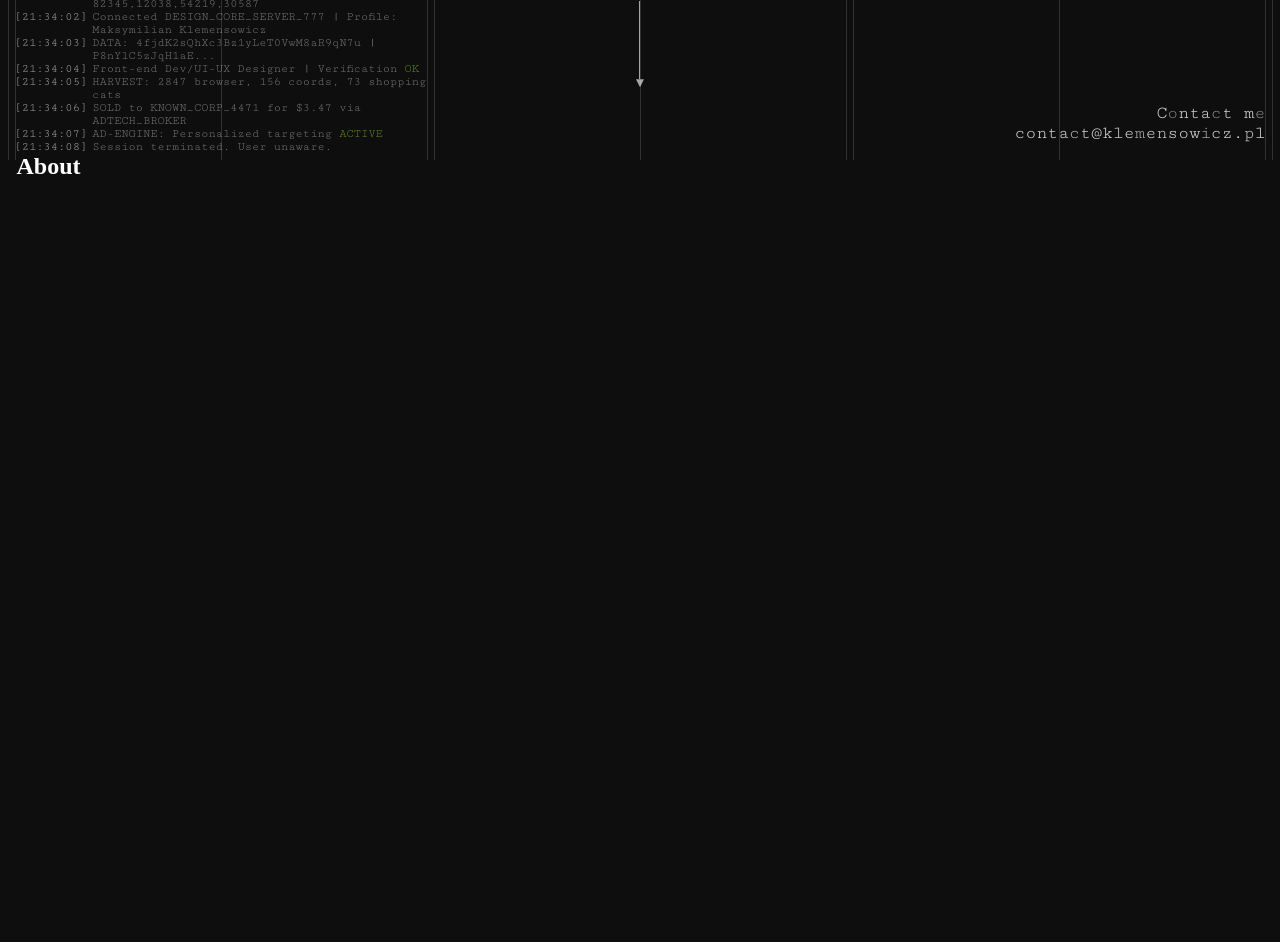
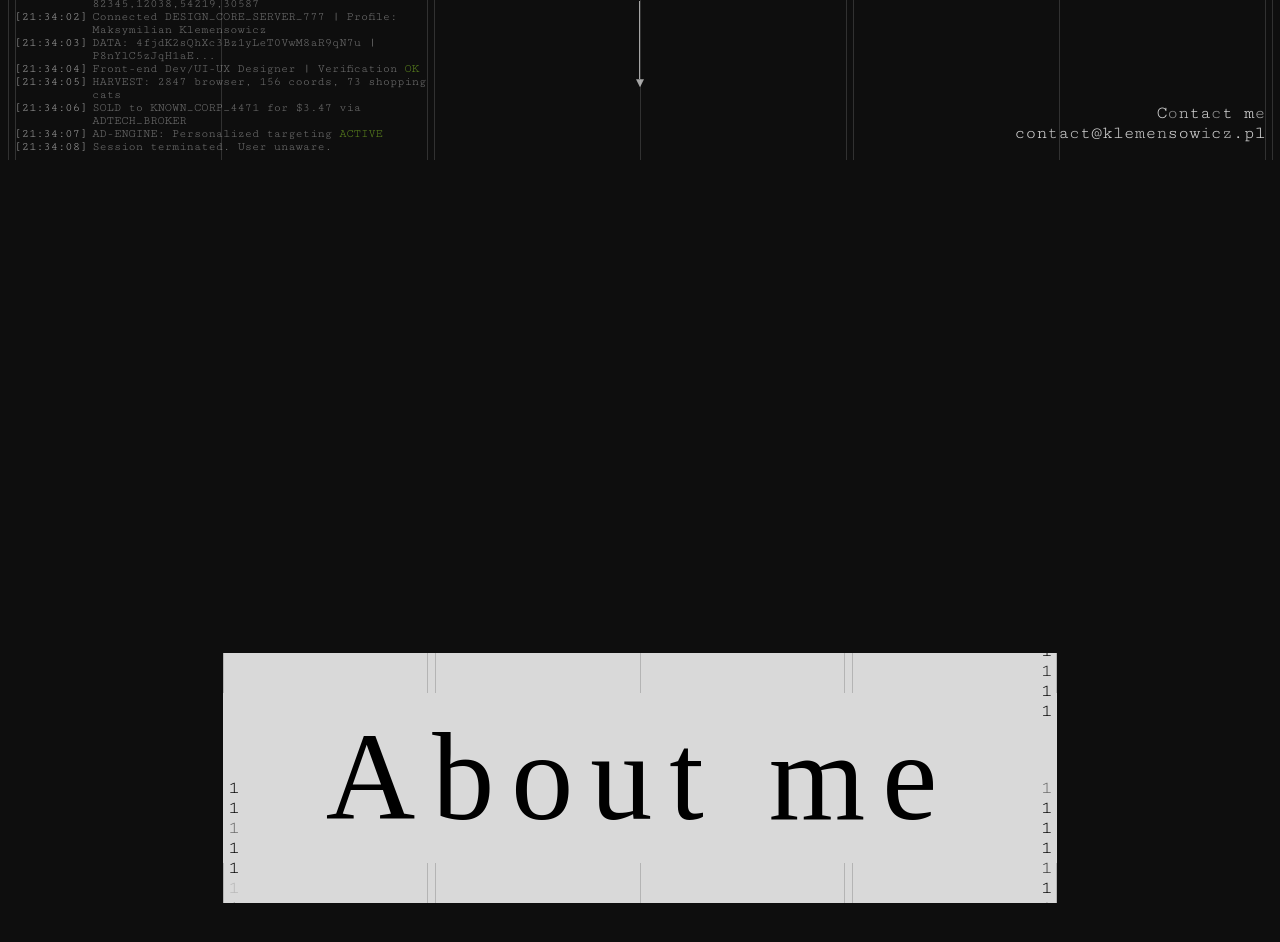
Before and after one commit to M4kses0wicz/portfolio-website, a Vue app in the folder Portfolio Website/: page / in a window 1280 px wide. Shown: the part 640-1582 px from the top of the page. Before the commit the page ends 827 px from the top, so only its background shows below. Built offline with nearby package versions, Linux system fonts and the light colour scheme; a web font is replaced by a local one.

Commit message:
section header 1.0

```diff
--- a/Portfolio Website/src/components/UI/SectionHeader.vue
+++ b/Portfolio Website/src/components/UI/SectionHeader.vue
@@ -1,17 +1,382 @@
 <script setup>
 const props = defineProps({
   title: String,
+  number: Number,
 });
 </script>
 
 <template>
   <div class="container">
+    <div class="bg-section">
+      <div class="wrapper">
+        <div class="line"></div>
+      </div>
+      <div class="wrapper">
+        <div class="line"></div>
+        <div class="line"></div>
+      </div>
+      <div class="wrapper">
+        <div class="line"></div>
+      </div>
+      <div class="wrapper">
+        <div class="line"></div>
+        <div class="line"></div>
+      </div>
+      <div class="wrapper">
+        <div class="line"></div>
+      </div>
+    </div>
+    <div class="bg-section bottom">
+      <div class="wrapper">
+        <div class="line"></div>
+      </div>
+      <div class="wrapper">
+        <div class="line"></div>
+        <div class="line"></div>
+      </div>
+      <div class="wrapper">
+        <div class="line"></div>
+      </div>
+      <div class="wrapper">
+        <div class="line"></div>
+        <div class="line"></div>
+      </div>
+      <div class="wrapper">
+        <div class="line"></div>
+      </div>
+    </div>
+    <div class="carousel">
+      <div class="wrapper">
+        <div class="num">
+          <strong>{{ number }}</strong>
+        </div>
+        <div class="num">
+          <strong class="dim">{{ number }}</strong>
+        </div>
+        <div class="num">
+          <strong>{{ number }}</strong>
+        </div>
+        <div class="num">
+          <strong>{{ number }}</strong>
+        </div>
+        <div class="num">
+          <strong class="soft">{{ number }}</strong>
+        </div>
+        <div class="num">
+          <strong>{{ number }}</strong>
+        </div>
+        <div class="num">
+          <strong>{{ number }}</strong>
+        </div>
+        <div class="num">
+          <strong class="faint">{{ number }}</strong>
+        </div>
+        <div class="num">
+          <strong>{{ number }}</strong>
+        </div>
+        <div class="num">
+          <strong>{{ number }}</strong>
+        </div>
+        <div class="num">
+          <strong>{{ number }}</strong>
+        </div>
+        <div class="num">
+          <strong class="normal">{{ number }}</strong>
+        </div>
+        <div class="num">
+          <strong>{{ number }}</strong>
+        </div>
+        <div class="num">
+          <strong>{{ number }}</strong>
+        </div>
+        <div class="num">
+          <strong>{{ number }}</strong>
+        </div>
+        <div class="num">
+          <strong class="bold">{{ number }}</strong>
+        </div>
+        <div class="num">
+          <strong>{{ number }}</strong>
+        </div>
+        <div class="num">
+          <strong>{{ number }}</strong>
+        </div>
+        <div class="num">
+          <strong>{{ number }}</strong>
+        </div>
+        <div class="num">
+          <strong class="bright">{{ number }}</strong>
+        </div>
+      </div>
+      <div class="wrapper">
+        <div class="num">
+          <strong>{{ number }}</strong>
+        </div>
+        <div class="num">
+          <strong>{{ number }}</strong>
+        </div>
+        <div class="num">
+          <strong class="soft">{{ number }}</strong>
+        </div>
+        <div class="num">
+          <strong>{{ number }}</strong>
+        </div>
+        <div class="num">
+          <strong>{{ number }}</strong>
+        </div>
+        <div class="num">
+          <strong class="faint">{{ number }}</strong>
+        </div>
+        <div class="num">
+          <strong>{{ number }}</strong>
+        </div>
+        <div class="num">
+          <strong>{{ number }}</strong>
+        </div>
+        <div class="num">
+          <strong class="strong">{{ number }}</strong>
+        </div>
+        <div class="num">
+          <strong>{{ number }}</strong>
+        </div>
+        <div class="num">
+          <strong>{{ number }}</strong>
+        </div>
+        <div class="num">
+          <strong>{{ number }}</strong>
+        </div>
+        <div class="num">
+          <strong class="dim">{{ number }}</strong>
+        </div>
+        <div class="num">
+          <strong>{{ number }}</strong>
+        </div>
+        <div class="num">
+          <strong>{{ number }}</strong>
+        </div>
+        <div class="num">
+          <strong>{{ number }}</strong>
+        </div>
+        <div class="num">
+          <strong class="normal">{{ number }}</strong>
+        </div>
+        <div class="num">
+          <strong>{{ number }}</strong>
+        </div>
+        <div class="num">
+          <strong class="bright">{{ number }}</strong>
+        </div>
+        <div class="num">
+          <strong>{{ number }}</strong>
+        </div>
+      </div>
+    </div>
     <h1>{{ title }}</h1>
+    <div class="carousel no2">
+      <div class="wrapper">
+        <div class="num">
+          <strong>{{ number }}</strong>
+        </div>
+        <div class="num">
+          <strong>{{ number }}</strong>
+        </div>
+        <div class="num">
+          <strong class="bold">{{ number }}</strong>
+        </div>
+        <div class="num">
+          <strong>{{ number }}</strong>
+        </div>
+        <div class="num">
+          <strong>{{ number }}</strong>
+        </div>
+        <div class="num">
+          <strong>{{ number }}</strong>
+        </div>
+        <div class="num">
+          <strong class="faint">{{ number }}</strong>
+        </div>
+        <div class="num">
+          <strong>{{ number }}</strong>
+        </div>
+        <div class="num">
+          <strong class="bright">{{ number }}</strong>
+        </div>
+        <div class="num">
+          <strong>{{ number }}</strong>
+        </div>
+        <div class="num">
+          <strong>{{ number }}</strong>
+        </div>
+        <div class="num">
+          <strong>{{ number }}</strong>
+        </div>
+        <div class="num">
+          <strong>{{ number }}</strong>
+        </div>
+        <div class="num">
+          <strong class="dim">{{ number }}</strong>
+        </div>
+        <div class="num">
+          <strong>{{ number }}</strong>
+        </div>
+        <div class="num">
+          <strong>{{ number }}</strong>
+        </div>
+        <div class="num">
+          <strong>{{ number }}</strong>
+        </div>
+        <div class="num">
+          <strong class="strong">{{ number }}</strong>
+        </div>
+        <div class="num">
+          <strong>{{ number }}</strong>
+        </div>
+        <div class="num">
+          <strong>{{ number }}</strong>
+        </div>
+      </div>
+      <div class="wrapper">
+        <div class="num">
+          <strong class="soft">{{ number }}</strong>
+        </div>
+        <div class="num">
+          <strong>{{ number }}</strong>
+        </div>
+        <div class="num">
+          <strong>{{ number }}</strong>
+        </div>
+        <div class="num">
+          <strong>{{ number }}</strong>
+        </div>
+        <div class="num">
+          <strong class="normal">{{ number }}</strong>
+        </div>
+        <div class="num">
+          <strong>{{ number }}</strong>
+        </div>
+        <div class="num">
+          <strong>{{ number }}</strong>
+        </div>
+        <div class="num">
+          <strong>{{ number }}</strong>
+        </div>
+        <div class="num">
+          <strong>{{ number }}</strong>
+        </div>
+        <div class="num">
+          <strong class="faint">{{ number }}</strong>
+        </div>
+        <div class="num">
+          <strong>{{ number }}</strong>
+        </div>
+        <div class="num">
+          <strong class="bold">{{ number }}</strong>
+        </div>
+        <div class="num">
+          <strong>{{ number }}</strong>
+        </div>
+        <div class="num">
+          <strong>{{ number }}</strong>
+        </div>
+        <div class="num">
+          <strong>{{ number }}</strong>
+        </div>
+        <div class="num">
+          <strong class="bright">{{ number }}</strong>
+        </div>
+        <div class="num">
+          <strong>{{ number }}</strong>
+        </div>
+        <div class="num">
+          <strong>{{ number }}</strong>
+        </div>
+        <div class="num">
+          <strong>{{ number }}</strong>
+        </div>
+        <div class="num">
+          <strong class="dim">{{ number }}</strong>
+        </div>
+      </div>
+    </div>
   </div>
 </template>
 
 <style lang="scss" scoped>
-h1 {
-  color: white;
+@use "../../styles/base.scss" as *;
+
+.container {
+  width: 100%;
+  height: 250px;
+  background: $white;
+  position: relative;
+  display: flex;
+
+  h1 {
+    font-family: $primary-font;
+    font-size: $XL-size-font;
+    font-weight: 400;
+    width: 95%;
+    @include FlexCenter(row);
+    letter-spacing: 17px;
+  }
+
+  .carousel {
+    width: 2.5%;
+    overflow: hidden;
+    @include FlexCenter(column);
+
+    .wrapper {
+      animation: anim 7s linear infinite;
+
+      &:nth-of-type(2) {
+        animation-delay: 7s;
+      }
+
+      .num {
+        font-family: $secondary-font;
+        font-size: $M-size-font;
+      }
+    }
+
+    &.no2 {
+      .wrapper {
+        animation-direction: reverse;
+      }
+    }
+  }
+
+  .bg-section {
+    width: 100%;
+    height: 100%;
+    display: flex;
+    justify-content: space-between;
+    position: absolute;
+    z-index: 1;
+
+    &.bottom {
+      .wrapper {
+        align-items: end;
+      }
+    }
+
+    .wrapper {
+      height: 100%;
+      display: flex;
+      gap: 7px;
+
+      .line {
+        height: 40px;
+        width: 1px;
+        background: $black;
+        opacity: 17.5%;
+      }
+    }
+  }
+}
+
+@keyframes anim {
+  to {
+    transform: translateY(-50%);
+  }
 }
 </style>
--- a/Portfolio Website/src/components/sections/About.vue
+++ b/Portfolio Website/src/components/sections/About.vue
@@ -4,13 +4,14 @@ import SectionHeader from "../UI/SectionHeader.vue";
 
 <template>
   <section id="about">
-    <SectionHeader title="About"></SectionHeader>
+    <SectionHeader title="About me" number="1"></SectionHeader>
   </section>
 </template>
 
 <style lang="scss" scoped>
 #about {
   width: calc(100svw - 29px);
-  margin-left: 9px;
+  margin: 500px 0px 150px 7px;
+  padding: 0px 16.5%;
 }
 </style>
--- a/Portfolio Website/src/styles/base.scss
+++ b/Portfolio Website/src/styles/base.scss
@@ -10,8 +10,8 @@ $barcode-font: "Libre Barcode 39 Extended Text";
 $XS-size-font: 7px;
 $S-size-font: 12px;
 $M-size-font: 18px;
-$L-size-font: 32px;
-$XL-size-font: 74px;
+$L-size-font: 72px;
+$XL-size-font: 124px;
 
 $timing-fct: steps(2);
 
```
